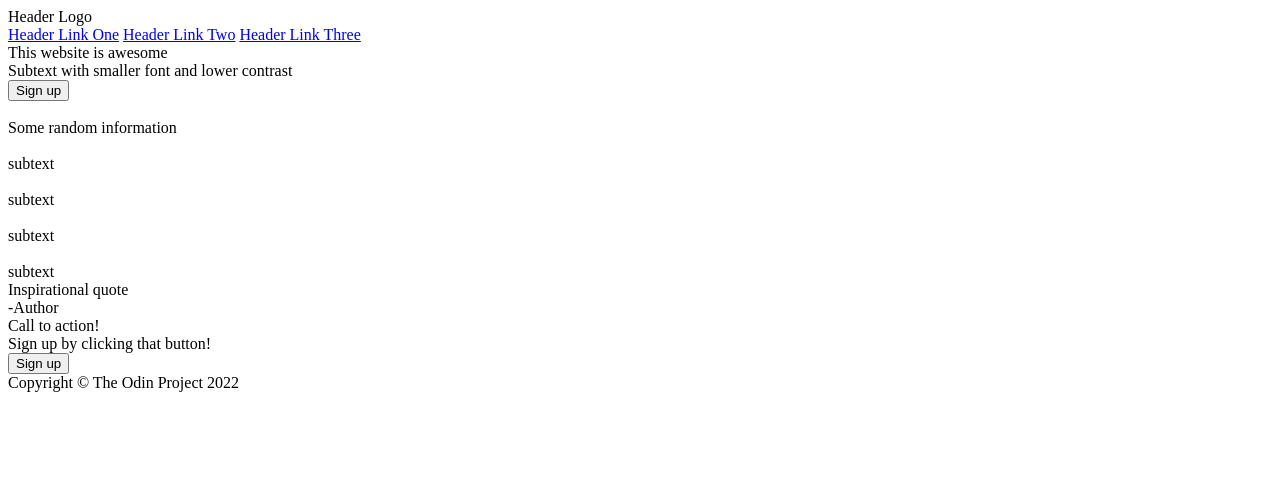
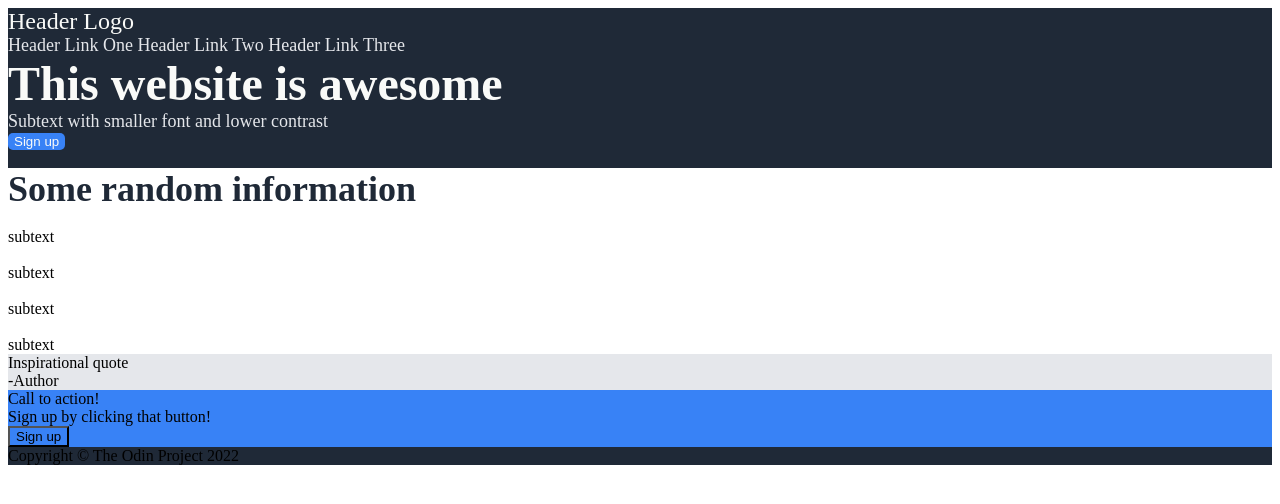
Before and after one commit to ash0545/landing-page, a plain HTML site: page index.html in a window 1280 px wide. Drawn offline with Linux system fonts and the light colour scheme.

Commit message:
Add basic css (no alignment)

```diff
--- a/index.html
+++ b/index.html
@@ -4,6 +4,7 @@
         <meta charset="UTF-8">
         <meta http-equiv="X-UA-Compatible" content="IE=edge">
         <meta name="viewport" content="width=device-width, initial-scale=1.0">
+        <link rel="stylesheet" href="styles.css">
         <title>Landing Page</title>
     </head>
     <body>
--- a/styles.css
+++ b/styles.css
@@ -0,0 +1,52 @@
+.header,
+.footer,
+.hero {
+    background-color: #1F2937;
+}
+
+.header-logo {
+    font-size: 24px;
+    color: #F9FAF8;
+}
+
+.header-links {
+    font-size: 18px;
+    color: #E5E7EB;
+}
+
+a {
+    text-decoration: none;
+    color: #E5E7EB;
+}
+
+button,
+.sign-up {
+    background-color: #3882F6;
+}
+
+.hero-text button {
+    color: #F9FAF8;
+    border: none;
+    border-radius: 5px;
+}
+
+.hero-text .main-text {
+    font-size: 48px;
+    font-weight: bolder;
+    color: #F9FAF8;
+}
+
+.hero-text .secondary-text {
+    font-size: 18px;
+    color: #E5E7EB;
+}
+
+.info-head {
+    font-size: 36px;
+    font-weight: bolder;
+    color: #1F2937;
+}
+
+.quote {
+    background-color: #E5E7EB;
+}
```
